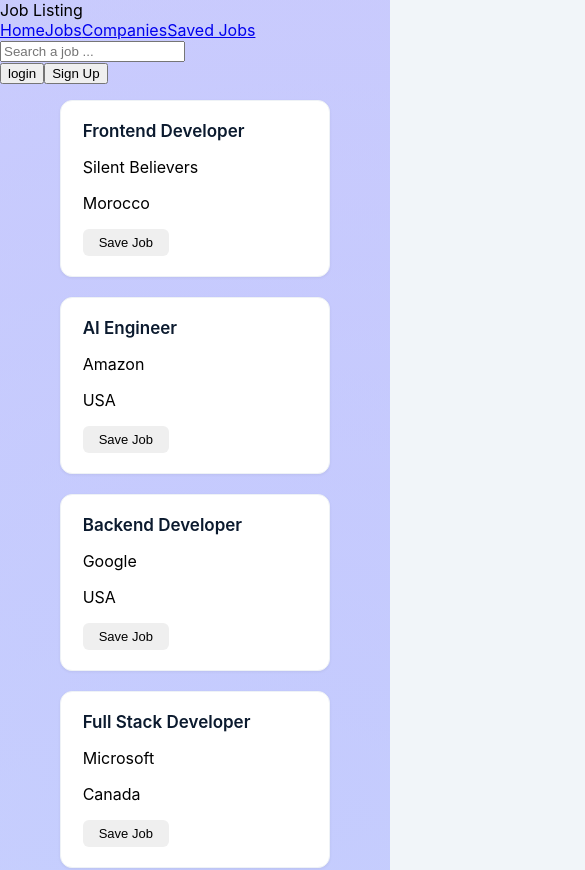
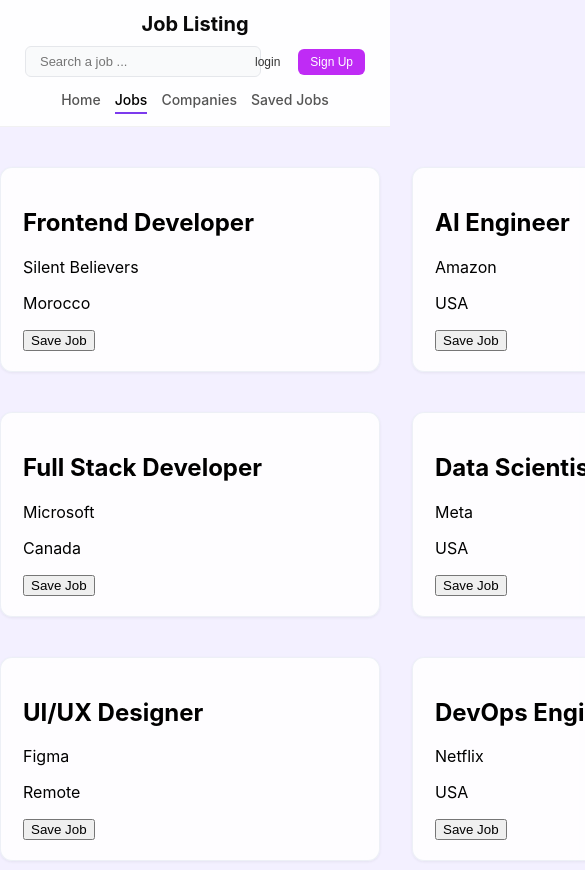
Before and after one commit to erraji-jihane/react-job-listing, a React (Vite) app: page /jobs in a window 390 px wide. Shown: the top 870 px of the page, 585 px wide, since content can reach past the window. Built offline with nearby package versions, Linux system fonts and the light colour scheme.

Commit message:
updated navbar styling and background color

```diff
--- a/src/App.css
+++ b/src/App.css
@@ -8,4 +8,5 @@
   min-height: 100vh;
   display: flex;
   flex-direction: column;
+  background: transparent;
 }
--- a/src/components/Card/Card.css
+++ b/src/components/Card/Card.css
@@ -1,72 +1,9 @@
 .card {
-    background: white;
-    border-radius: 12px;
-    padding: 20px 22px;
-    box-shadow: 0 1px 3px rgba(0, 0, 0, 0.06);
-    border: 1px solid #eef2f6;
-    transition: all 0.2s ease;
+  background: rgba(255, 255, 255, 0.85);
+  backdrop-filter: blur(8px);
+  border-radius: 12px;
+  padding: 20px 22px;
+  box-shadow: 0 1px 3px rgba(0, 0, 0, 0.06);
+  border: 1px solid rgba(226, 232, 240, 0.6);
+  transition: all 0.2s ease;
 }
-
-.card:hover {
-    box-shadow: 0 4px 12px rgba(0, 0, 0, 0.08);
-    border-color: #dce1e8;
-}
-
-.card h2 {
-    font-size: 17px;
-    font-weight: 600;
-    color: #0b1a2e;
-    margin: 0 0 4px 0;
-}
-
-.card .company {
-    font-size: 14px;
-    font-weight: 500;
-    color: #1e3a5f;
-    margin: 0 0 2px 0;
-}
-
-.card .location {
-    font-size: 13px;
-    color: #6b7a8f;
-    margin: 0 0 16px 0;
-}
-
-.card .button-group {
-    display: flex;
-    gap: 8px;
-    flex-wrap: wrap;
-}
-
-.card button {
-    padding: 6px 16px;
-    border: none;
-    border-radius: 6px;
-    font-size: 13px;
-    font-weight: 500;
-    cursor: pointer;
-    transition: all 0.15s ease;
-}
-
-.card .save-btn {
-    background: #1a5b9c;
-    color: white;
-}
-
-.card .save-btn:hover:not(:disabled) {
-    background: #134680;
-}
-
-.card .save-btn:disabled {
-    background: #2a7d4f;
-    cursor: default;
-}
-
-.card .remove-btn {
-    background: #b22234;
-    color: white;
-}
-
-.card .remove-btn:hover {
-    background: #8b1a1c;
-}
--- a/src/components/Cards/Cards.css
+++ b/src/components/Cards/Cards.css
@@ -7,40 +7,5 @@
   max-width: 1300px;
   margin: 0 auto;
   min-height: 100vh;
+  background: transparent;
 }
-
-@media (max-width: 1250px) {
-  .cards-container {
-    grid-template-columns: repeat(3, 340px);
-    gap: 32px 24px;
-    padding: 32px 0 60px;
-    max-width: 1150px;
-  }
-}
-
-@media (max-width: 1050px) {
-  .cards-container {
-    grid-template-columns: repeat(2, 360px);
-    gap: 32px 28px;
-    padding: 32px 0 60px;
-    max-width: 800px;
-  }
-}
-
-@media (max-width: 780px) {
-  .cards-container {
-    grid-template-columns: repeat(2, 1fr);
-    gap: 24px 20px;
-    padding: 24px 16px 48px;
-    max-width: 100%;
-  }
-}
-
-@media (max-width: 480px) {
-  .cards-container {
-    grid-template-columns: 1fr;
-    gap: 20px;
-    padding: 16px 16px 32px;
-    max-width: 100%;
-  }
-}
--- a/src/components/Navbar/Navbar.css
+++ b/src/components/Navbar/Navbar.css
@@ -0,0 +1,153 @@
+.navbar {
+  display: flex;
+  align-items: center;
+  justify-content: space-between;
+  padding: 16px 40px;
+  background: rgba(255, 255, 255, 0.9);
+  backdrop-filter: blur(6px);
+  border-bottom: 1px solid rgba(0, 0, 0, 0.05);
+  position: sticky;
+  top: 0;
+  z-index: 100;
+}
+
+.nav_left {
+  display: flex;
+  align-items: center;
+}
+
+.navbar_logo {
+  font-size: 20px;
+  font-weight: 700;
+  color: #0a0a0a;
+}
+
+.nav_center {
+  display: flex;
+  gap: 28px;
+  align-items: center;
+}
+
+.nav_link {
+  text-decoration: none;
+  color: #555;
+  font-size: 14px;
+  font-weight: 500;
+  padding: 4px 0;
+  transition: color 0.15s ease;
+  border-bottom: 2px solid transparent;
+}
+
+.nav_link:hover {
+  color: #000;
+}
+
+.nav_link.active {
+  color: #000;
+  border-bottom-color: #7c3aed;
+}
+
+.nav_right {
+  display: flex;
+  align-items: center;
+  gap: 12px;
+}
+
+.searchBar input {
+  padding: 7px 14px;
+  border: 1px solid #e5e7eb;
+  border-radius: 6px;
+  font-size: 13px;
+  width: 200px;
+  background: #f9fafb;
+}
+
+.searchBar input:focus {
+  outline: none;
+  border-color: #7c3aed;
+  background: white;
+}
+
+.auth {
+  display: flex;
+  gap: 6px;
+}
+
+.auth button {
+  padding: 6px 16px;
+  border: none;
+  border-radius: 6px;
+  font-size: 13px;
+  font-weight: 500;
+  cursor: pointer;
+  transition: all 0.15s ease;
+}
+
+.auth .login {
+  background: transparent;
+  color: #333;
+}
+
+.auth .login:hover {
+  background: #f3f4f6;
+}
+
+.auth .signup {
+  background: #bf2bf5;
+  color: white;
+}
+
+.auth .signup:hover {
+  background: #bf2bf5a0;
+}
+
+@media (max-width: 900px) {
+  .navbar {
+    padding: 12px 20px;
+    flex-wrap: wrap;
+    gap: 12px;
+  }
+
+  .nav_center {
+    order: 3;
+    flex-basis: 100%;
+    justify-content: center;
+    gap: 20px;
+  }
+
+  .searchBar input {
+    width: 150px;
+  }
+}
+
+@media (max-width: 600px) {
+  .navbar {
+    flex-direction: column;
+    align-items: stretch;
+    gap: 10px;
+    padding: 12px 16px;
+  }
+
+  .nav_left {
+    justify-content: center;
+  }
+
+  .nav_center {
+    flex-wrap: wrap;
+    gap: 14px;
+  }
+
+  .nav_right {
+    flex-wrap: wrap;
+    justify-content: center;
+  }
+
+  .searchBar input {
+    width: 100%;
+  }
+
+  .auth button {
+    padding: 6px 12px;
+    font-size: 12px;
+  }
+}
--- a/src/components/Navbar/Navbar.jsx
+++ b/src/components/Navbar/Navbar.jsx
@@ -1,3 +1,4 @@
+import './Navbar.css'
 import { Link, useLocation } from "react-router-dom"
 
 function Navbar ({search,setSearch}){
--- a/src/index.css
+++ b/src/index.css
@@ -1,17 +1,15 @@
 body {
   margin: 0;
   font-family: Inter, Arial, sans-serif;
-  background:
-    radial-gradient(circle at 20% 20%, #c7d5fe 0%, transparent 45%),
-    radial-gradient(circle at 80% 10%, #bfb4fd 0%, transparent 50%),
-    #f1f5f9;
+  background: #f3f0ff;
+  min-height: 100vh;
 }
 
 #root {
   width: 100%;
   max-width: 100%;
   margin: 0;
-  min-height: 100svh;
+  min-height: 100vh;
   display: flex;
   flex-direction: column;
 }
```
